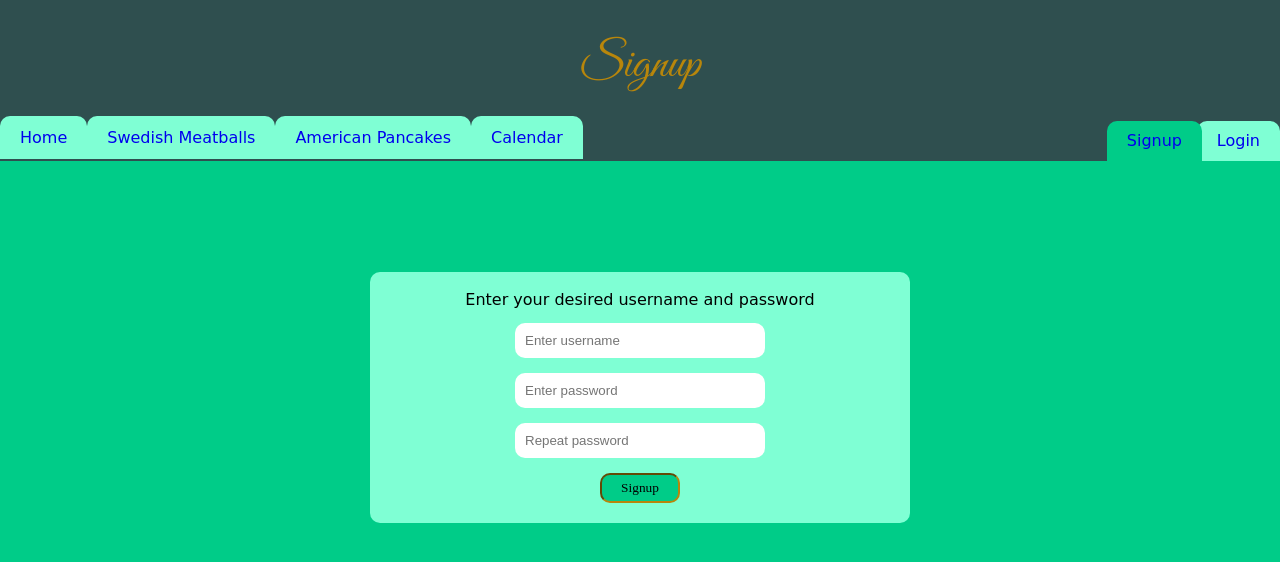
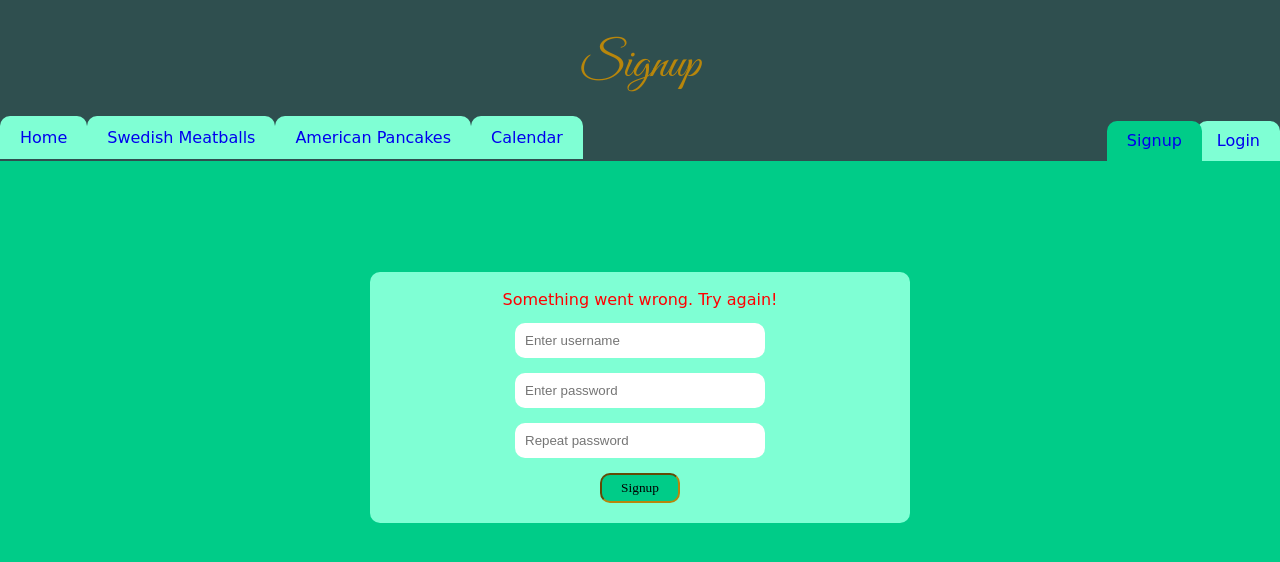
Before and after one commit to sebastiandomarbolmstam/Tasty-Recipe-2.0, a PHP site: page /signup.php?error=sql in a window 1280 px wide. Shown: the top 562 px of the page. Run offline with PHP 8.4, Linux system fonts and the light colour scheme; some web fonts are replaced.

Commit message:
Modified

```diff
--- a/cssFiles/formStyle.css
+++ b/cssFiles/formStyle.css
@@ -53,3 +53,7 @@ button {
 button:hover {
   background-color: aquamarine;
 }
+
+.errorM {
+  color: red;
+}
--- a/dbh.php
+++ b/dbh.php
@@ -1,7 +1,7 @@
 <?php
 $severename = "127.0.0.1";
 $dbUsername = "root";
-$dbPassword = "*****";
+$dbPassword = "z8Y47fjarSy";
 $dbName = "loginsystemtut";
 
 $conn = mysqli_connect($severename, $dbUsername, $dbPassword, $dbName);
--- a/mainContent.php
+++ b/mainContent.php
@@ -4,6 +4,15 @@
 
  <?php
    if($previous == 'index'){
+     if($_GET['signedup']){
+       echo '<div class="flex-container"><h2>
+       You have successfully signed up!
+       </h2</div>';
+     }elseif ($_GET['loggedin']) {
+       echo '<div class="flex-container"><h2>
+       You have successfully logged in!
+       </h2</div>';
+     }
     echo '<div class="flex-container">
      <div class="flex-text">
       <h2>Welcome to Tasty Recipes - your site for finding new
@@ -140,7 +149,7 @@
          <div class="calendar-day booked-day">
            <div class="number">4</div>
            <div class="image">
-             <a class="calendar-link" href="pancakes.html">
+             <a class="calendar-link" href="pancakes.php">
                <img class="pancake-picture" src="pics/pancakes.jpg" alt="pancake picture">
              </a>
            </div>
@@ -172,7 +181,7 @@
          <div class="calendar-day booked-day">
            <div class="number">22</div>
            <div class="image">
-             <a class="calendar-link" href="meatballs.html">
+             <a class="calendar-link" href="meatballs.php">
                <img class="picture" src="pics/meatballs.jpg" alt="Meatballs picture">
              </a>
            </div>
@@ -200,9 +209,17 @@
    elseif($previous == 'login'){
       echo '<div class="container">
       <div class="form-content">
-        <form action="loginSystem.php" method="post">
-          <p>Enter your username and password</p>
-           <input type="text" name="usn" placeholder="Enter username">
+        <form action="loginSystem.php" method="post">';
+        if($_GET['error']=='sql'){
+          echo "<p class='errorM'>Something went wrong. Try again!</p>";
+        }elseif ($_GET['error']=='blankfield') {
+          echo "<p class='errorM'>You need to fill out all fields to sign up!</p>";
+        }elseif ($_GET['error']=='invalidpassword'){
+          echo "<p class='errorM'>Wrong password!</p>";
+        }else{
+          echo "<p>Enter your username and password</p>";
+        }
+           echo '<input type="text" name="usn" placeholder="Enter username">
            <input type="password" name="pwd" placeholder="Enter password">
            <button type="submit" name="login-sub">Login</button>
          </form>
@@ -224,9 +241,20 @@
    elseif($previous == 'signup'){
       echo '<div class="container">
       <div class="form-content">
-          <form action="signupSystem.php" method="post">
-          <p>Enter your desired username and password</p>
-          <input type="text" name="usn" placeholder="Enter username">
+          <form action="signupSystem.php" method="post">';
+          if($_GET['error']=='sql'){
+            echo "<p class='errorM'>Something went wrong. Try again!</p>";
+          }elseif ($_GET['error']=='blankfield') {
+            echo "<p class='errorM'>You need to fill out all fields to sign up!</p>";
+          }elseif ($_GET['error']=='passwordmissmatch'){
+            echo "<p class='errorM'>You need to fill out all fields to sign up!</p>";
+          }elseif ($_GET['error']=='invalidform'){
+            echo "<p class='errorM'>You can only use alphabetic characters and numbers in your
+            username and password. Try again!</p>";
+          }else{
+            echo "<p>Enter your desired username and password</p>";
+          }
+          echo '<input type="text" name="usn" placeholder="Enter username">
           <input type="password" name="pwd" placeholder="Enter password">
           <input type="password" name="pwd-repeat" placeholder="Repeat password">
           <button type="submit" name="signup-sub">Signup</button>
```
Also changed, not shown: loginSystem.php (+7 -7 lines), signupSystem.php (+8 -8 lines).
